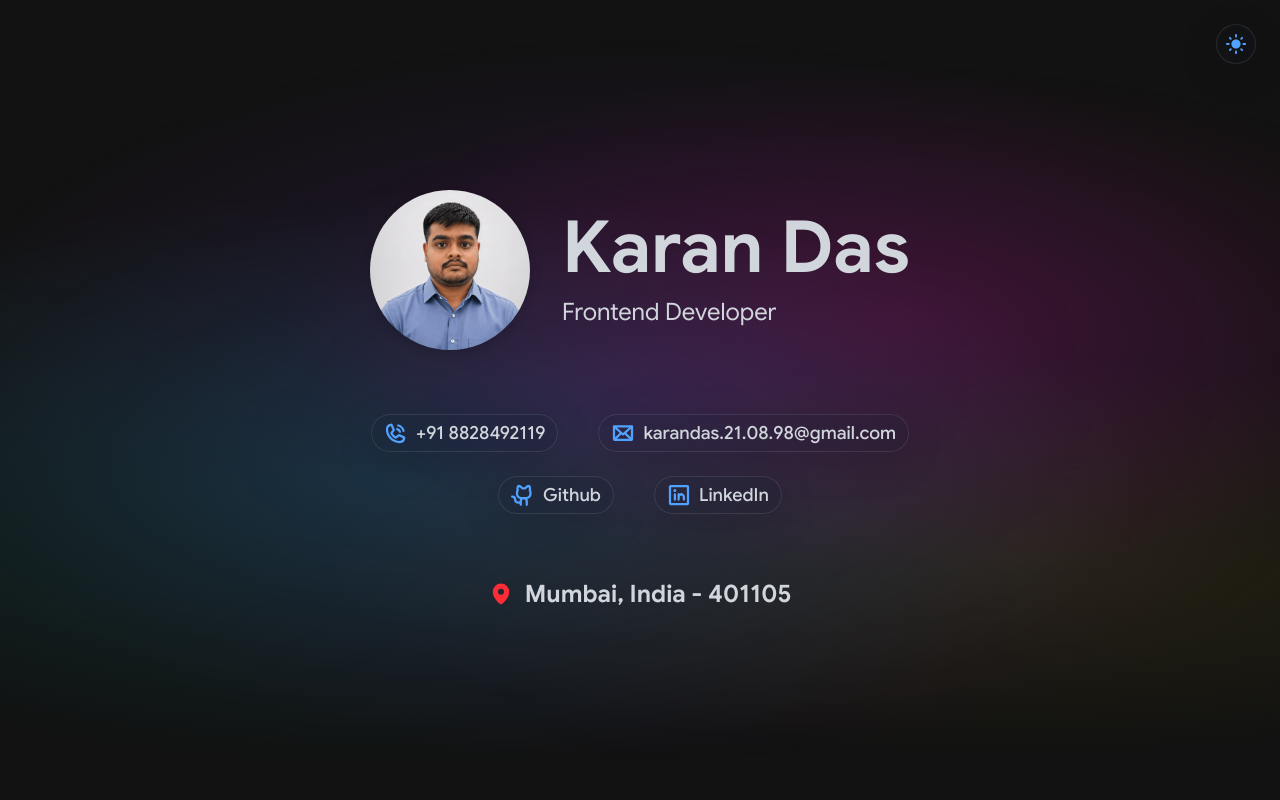
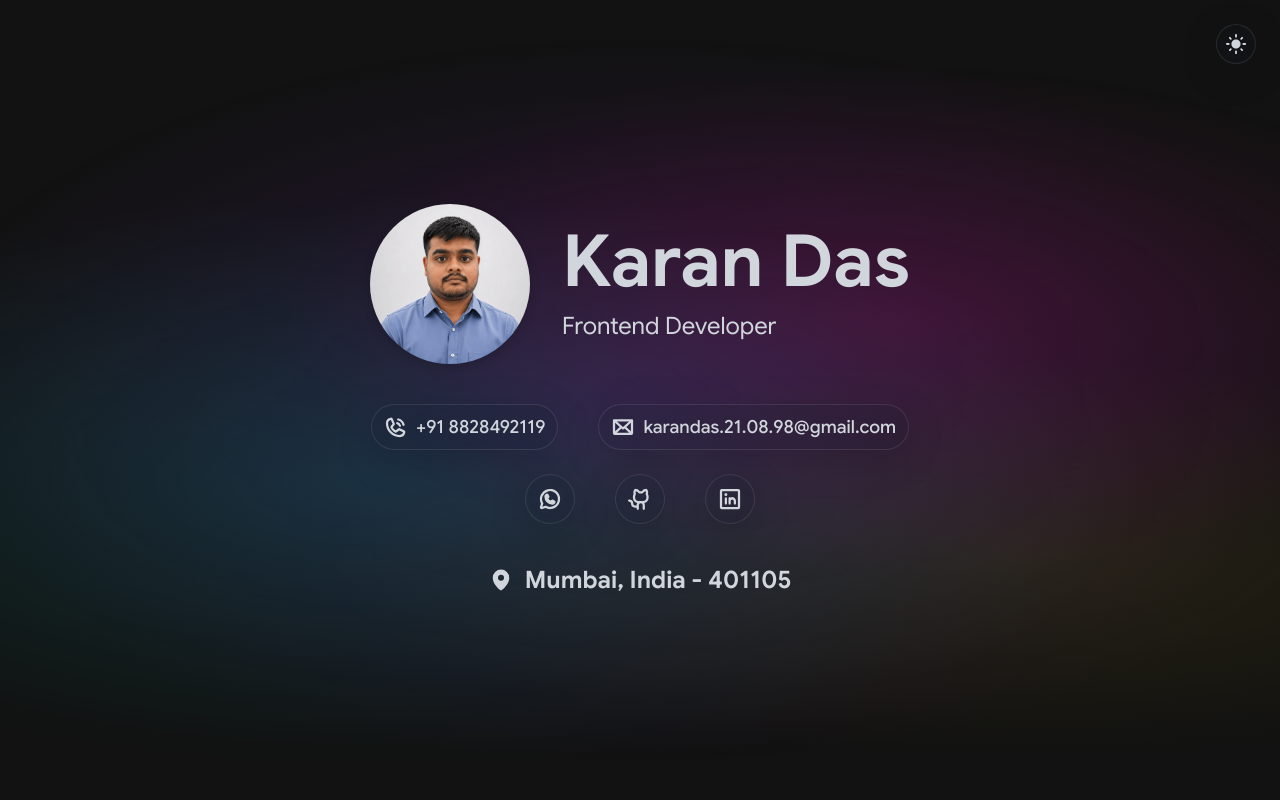
Before and after one commit to karandas777/next-portfolio, a Next.js app: page / in a window 1280 px wide. Both pictures are taken after a click on the button "Switch to dark mode". Shown: the top 800 px of the page. Built offline with nearby package versions, Linux system fonts and the light colour scheme; no server answers.

Commit message:
ui changes

```diff
--- a/components/portfolio/About.tsx
+++ b/components/portfolio/About.tsx
@@ -16,7 +16,7 @@ export function About() {
     <section id="about">
       <CustomContainer>
       <SectionTitle>About</SectionTitle>
-      <div className=" text-md md:text-lg leading-relaxed w-full rounded-b-4xl rounded-tr-4xl rounded-tl-sm p-4 glass">
+      <div className=" text-sm md:text-lg leading-relaxed w-full rounded-b-4xl rounded-tr-4xl rounded-tl-sm p-4 glass">
         <p>Hi there!</p>
         <p>
           I am Karan Das, a B.Sc. IT graduate and frontend developer with 5+ years of experience building scalable, high-performance web applications using React.js and Next.js. I specialize in SSR, API integration, and performance optimization, with a strong track record of delivering production-grade platforms focused on speed, SEO, and a seamless user experience.
@@ -24,7 +24,7 @@ export function About() {
         <div className="flex flex-wrap items-center gap-2 mt-4">
           <span>Key skills:</span>
           {keySkills.map((skill) => (
-            <span key={skill} className="bg-blue-400 font-medium text-white px-2 py-0.5 text-sm rounded-full">
+            <span key={skill} className="glass text-sm font-medium px-2 py-0.5 rounded-full">
               {skill}
             </span>
           ))}
@@ -34,7 +34,7 @@ export function About() {
       <a
           href="/portfolio/Resume.pdf"
           download
-          className="mt-6 md:mt-10 drop-shadow-xl text-white font-bold mx-auto px-4 py-2 rounded-3xl w-fit flex items-center gap-3 justify-center text-sm md:text-lg bg-blue-400 hover:scale-97 hover:bg-blue-500 transition-all duration-300"
+          className="mt-6 md:mt-10 drop-shadow-xl bg-gray-800 dark:bg-gray-300 text-white dark:text-gray-800 font-bold mx-auto px-4 py-2 rounded-3xl w-fit flex items-center gap-3 justify-center text-sm md:text-lg hover:scale-97 glass transition-all duration-300"
         >
           <PiDownloadSimpleBold className="text-xl md:text-2xl" /> Download My Resume
         </a>
--- a/components/portfolio/DarkBtn.tsx
+++ b/components/portfolio/DarkBtn.tsx
@@ -103,8 +103,8 @@ export function DarkBtn() {
         className="h-10 w-10 z-50 p-2 glass rounded-full cursor-pointer fixed top-3 right-3 md:top-6 md:right-6 flex items-center justify-center"
       >
         {theme === 'dark'
-          ? <MdLightMode className="text-blue-400 text-2xl md:text-3xl" />
-          : <MdDarkMode className="text-blue-400 text-2xl md:text-3xl" />
+          ? <MdLightMode className="text-2xl md:text-3xl" />
+          : <MdDarkMode className="text-2xl md:text-3xl" />
         }
       </button>
     </>
--- /dev/null
+++ b/components/portfolio/GetInTouch.tsx
@@ -0,0 +1,37 @@
+import React from 'react'
+import { CustomContainer } from './CustomContainer'
+import { PiEnvelopeBold, PiGithubLogoBold, PiLinkedinLogoBold, PiMapPinFill, PiPhoneCallBold, PiWhatsappLogoBold } from "react-icons/pi";
+import { SectionTitle } from './SectionTitle';
+
+const GetInTouch = () => {
+  return (
+    <section id="get-in-touch">
+        <CustomContainer>
+            <SectionTitle>Get in Touch</SectionTitle>
+        <div className="mt-4 md:mt-8 font-medium">
+          <div className="grid grid-cols-3 md:grid-cols-3 gap-6 lg:gap-10 w-full items-center justify-center text-sm md:text-md lg:text-xl">
+
+            <a href="tel:+918828492119" className="col-span-3 md:col-span-1 mx-auto md:mx-0 flex items-center justify-center gap-2 glass p-2 md:p-4 rounded-3xl hover:scale-97 hover:shadow-lg transition-all duration-300">
+              <PiPhoneCallBold className="text-xl md:text-2xl" /> +91 8828492119
+            </a>
+            <a href="mailto:karandas.21.08.98@gmail.com" className="col-span-3 md:col-span-2 flex items-center justify-center gap-2 glass p-2 md:p-4 rounded-3xl hover:scale-97 hover:shadow-lg transition-all duration-300">
+              <PiEnvelopeBold className="text-xl md:text-2xl" /> karandas.21.08.98@gmail.com
+            </a>
+            <a href="https://wa.me/918828492119?text=Hi%20Karan" target="_blank" rel="noopener noreferrer" className="flex items-center justify-center gap-2 glass p-2 md:p-4 rounded-3xl hover:scale-97 hover:shadow-lg transition-all duration-300">
+              <PiWhatsappLogoBold className="text-xl md:text-2xl" /> <span className='hidden md:inline'>Whatsapp</span>
+            </a>
+            <a href="https://github.com/karandas777" target="_blank" rel="noopener noreferrer" className="flex items-center justify-center gap-2 glass p-2 md:p-4 rounded-3xl hover:scale-97 hover:shadow-lg transition-all duration-300">
+              <PiGithubLogoBold className="text-xl md:text-2xl" /> <span className='hidden md:inline'>Github</span>
+            </a>
+            <a href="https://www.linkedin.com/in/karan-das-0046a9183" target="_blank" rel="noopener noreferrer" className="flex items-center justify-center gap-2 glass p-2 md:p-4 rounded-3xl hover:scale-97 hover:shadow-lg transition-all duration-300">
+              <PiLinkedinLogoBold className="text-xl md:text-2xl" /> <span className='hidden md:inline'>LinkedIn</span>
+            </a>
+          </div>
+
+        </div>
+        </CustomContainer>
+    </section>
+  )
+}
+
+export default GetInTouch
--- a/components/portfolio/Hero.tsx
+++ b/components/portfolio/Hero.tsx
@@ -1,5 +1,5 @@
 import Image from "next/image";
-import { PiMapPinFill, PiEnvelopeBold, PiPhoneCallBold, PiGithubLogoBold, PiLinkedinLogoBold } from "react-icons/pi";
+import { PiMapPinFill, PiEnvelopeBold, PiPhoneCallBold, PiGithubLogoBold, PiLinkedinLogoBold, PiWhatsappLogoBold } from "react-icons/pi";
 import { CustomContainer } from "./CustomContainer";
 
 export function Hero() {
@@ -14,38 +14,40 @@ export function Hero() {
             height={160}
             priority
             loading="eager"
-            className="aspect-square w-24 h-24 md:w-40 md:h-40 drop-shadow-lg object-cover object-top rounded-full"
+            className="aspect-square w-20 h-20 md:w-40 md:h-40 drop-shadow-lg object-cover object-top rounded-full"
           />
           <div className="ml-0 md:ml-8 mt-4 md:mt-0 text-center md:text-left">
-            <h1 className="text-5xl md:text-6xl lg:text-7xl font-bold">Karan Das</h1>
+            <h1 className="text-4xl md:text-6xl lg:text-7xl font-bold">Karan Das</h1>
             {/* <div className="w-full h-1 bg-blue-400 rounded-full mt-4" /> */}
             <p className="text-md md:text-2xl mt-1 md:mt-3">Frontend Developer</p>
           </div>
         </div>
 
-        <div className="mt-8 md:mt-16 font-medium">
-          <div className="flex mb-6 flex-wrap flex-col md:flex-row gap-6 lg:gap-10 w-full items-center justify-center text-md md:text-lg">
+        <div className="mt-8 md:mt-10 font-medium">
+          <div className="flex mb-6 flex-wrap flex-col md:flex-row gap-6 lg:gap-10 w-full items-center justify-center text-sm md:text-lg">
 
-            <a href="tel:+918828492119" className="flex items-center gap-2 glass px-3 py-1 rounded-full hover:scale-97 hover:shadow-lg transition-all duration-300">
-              <PiPhoneCallBold className="text-blue-400 text-xl md:text-2xl" /> +91 8828492119
+            <a href="tel:+918828492119" className="flex items-center gap-2 glass px-3 py-2 rounded-full hover:scale-97 hover:shadow-lg transition-all duration-300">
+              <PiPhoneCallBold className="text-xl md:text-2xl" /> +91 8828492119
             </a>
-            <a href="mailto:karandas.21.08.98@gmail.com" className="flex items-center gap-2 glass px-3 py-1 rounded-full hover:scale-97 hover:shadow-lg transition-all duration-300">
-              <PiEnvelopeBold className="text-blue-400 text-xl md:text-2xl" /> karandas.21.08.98@gmail.com
+            <a href="mailto:karandas.21.08.98@gmail.com" className="flex items-center gap-2 glass px-3 py-2 rounded-full hover:scale-97 hover:shadow-lg transition-all duration-300">
+              <PiEnvelopeBold className="text-xl md:text-2xl" /> karandas.21.08.98@gmail.com
             </a>
 
 
           </div>
           <div className="flex flex-wrap gap-6 lg:gap-10 w-full items-center justify-center text-md md:text-lg">
-
-            <a href="https://github.com/karandas777" target="_blank" rel="noopener noreferrer" className="flex items-center gap-2 glass px-3 py-1 rounded-full hover:scale-97 hover:shadow-lg transition-all duration-300">
-              <PiGithubLogoBold className="text-blue-400 text-xl md:text-2xl" /> Github
+            <a href="https://wa.me/918828492119?text=Hi%20Karan" target="_blank" rel="noopener noreferrer" className="glass p-3 rounded-full hover:scale-97 hover:shadow-lg transition-all duration-300">
+              <PiWhatsappLogoBold className="text-xl md:text-2xl" />
             </a>
-            <a href="https://www.linkedin.com/in/karan-das-0046a9183" target="_blank" rel="noopener noreferrer" className="flex items-center gap-2 glass px-3 py-1 rounded-full hover:scale-97 hover:shadow-lg transition-all duration-300">
-              <PiLinkedinLogoBold className="text-blue-400 text-xl md:text-2xl" /> LinkedIn
+            <a href="https://github.com/karandas777" target="_blank" rel="noopener noreferrer" className="glass p-3 rounded-full hover:scale-97 hover:shadow-lg transition-all duration-300">
+              <PiGithubLogoBold className="text-xl md:text-2xl" />
+            </a>
+            <a href="https://www.linkedin.com/in/karan-das-0046a9183" target="_blank" rel="noopener noreferrer" className="glass p-3 rounded-full hover:scale-97 hover:shadow-lg transition-all duration-300">
+              <PiLinkedinLogoBold className="text-xl md:text-2xl" />
             </a>
 
           </div>
-          <p className="text-md md:text-lg lg:text-2xl mt-10 md:mt-16 font-bold flex items-center gap-3 justify-center "><PiMapPinFill className="text-red-500 text-xl md:text-2xl" /> Mumbai, India - 401105</p>
+          <p className="text-md md:text-lg lg:text-2xl mt-10 font-bold flex items-center gap-3 justify-center "><PiMapPinFill className="text-xl md:text-2xl" /> Mumbai, India - 401105</p>
         </div>
 
       </CustomContainer>
--- a/components/portfolio/Interests.tsx
+++ b/components/portfolio/Interests.tsx
@@ -6,7 +6,7 @@ export function Interests() {
     <section id="interests">
       <CustomContainer>
         <SectionTitle>Interests</SectionTitle>
-        <div className=" text-lg md:text-xl leading-relaxed w-full rounded-b-4xl rounded-tr-4xl rounded-tl-sm glass p-4">
+        <div className=" text-sm md:text-lg leading-relaxed w-full rounded-b-4xl rounded-tr-4xl rounded-tl-sm glass p-4">
           Apart from being a developer, I enjoy watching movies and series, exploring new technologies, casually playing games, and keeping my inner tech enthusiast constantly engaged.
         </div>
       </CustomContainer>
--- a/components/portfolio/PortfolioPage.tsx
+++ b/components/portfolio/PortfolioPage.tsx
@@ -6,10 +6,11 @@ import { Projects } from "./Projects";
 import { Sidebar } from "./Sidebar";
 import { Skills } from "./Skills";
 import { DarkBtn } from "./DarkBtn";
+import GetInTouch from "./GetInTouch";
 
 export function PortfolioPage() {
   return (
-    <div className="text-gray-700 dark:text-gray-300">
+    <div className="text-gray-800 dark:text-gray-300">
       {/* <Sidebar /> */}
       <DarkBtn />
       <main>
@@ -19,7 +20,8 @@ export function PortfolioPage() {
         {/* <Experience /> */}
         <Skills />
         <Projects />
-        <Interests />
+        {/* <Interests /> */}
+        <GetInTouch/>
       </main>
     </div>
   );
--- a/components/portfolio/Projects.tsx
+++ b/components/portfolio/Projects.tsx
@@ -29,11 +29,11 @@ export function Projects() {
                   {project.type}
                 </div>
               </div>
-              <h3 className="font-medium mt-3">{project.title}</h3>
+              <h3 className="font-medium mt-3 text-sm md:text-base">{project.title}</h3>
               {project.skills && (
                 <div className="flex flex-wrap gap-2 mt-2">
                   {project.skills.map((skill) => (
-                    <span key={skill} className="text-xs glass px-2 py-1 rounded-xl">
+                    <span key={skill} className="text-xs glass px-1.5 py-0.5 rounded-xl">
                       {skill}
                     </span>
                   ))}
--- a/components/portfolio/SectionTitle.tsx
+++ b/components/portfolio/SectionTitle.tsx
@@ -5,8 +5,8 @@ type SectionTitleProps = {
 export function SectionTitle({ children }: SectionTitleProps) {
   return (
     <div className="w-full mb-5 text-left">
-      <h2 className="text-3xl md:text-4xl font-bold text-blue-400">{children}</h2>
-      {/* <div className="w-full h-1 dark:bg-white bg-gray-900 rounded-full mt-4" /> */}
+      <h2 className="text-2xl md:text-4xl font-bold">{children}</h2>
+      {/* <div className="w-50 h-3 glass rounded-full mt-4" /> */}
     </div>
   );
 }
```
Also changed, not shown: components/portfolio/Skills.tsx (+5 -5 lines), components/portfolio/Timeline.tsx (+6 -4 lines).
